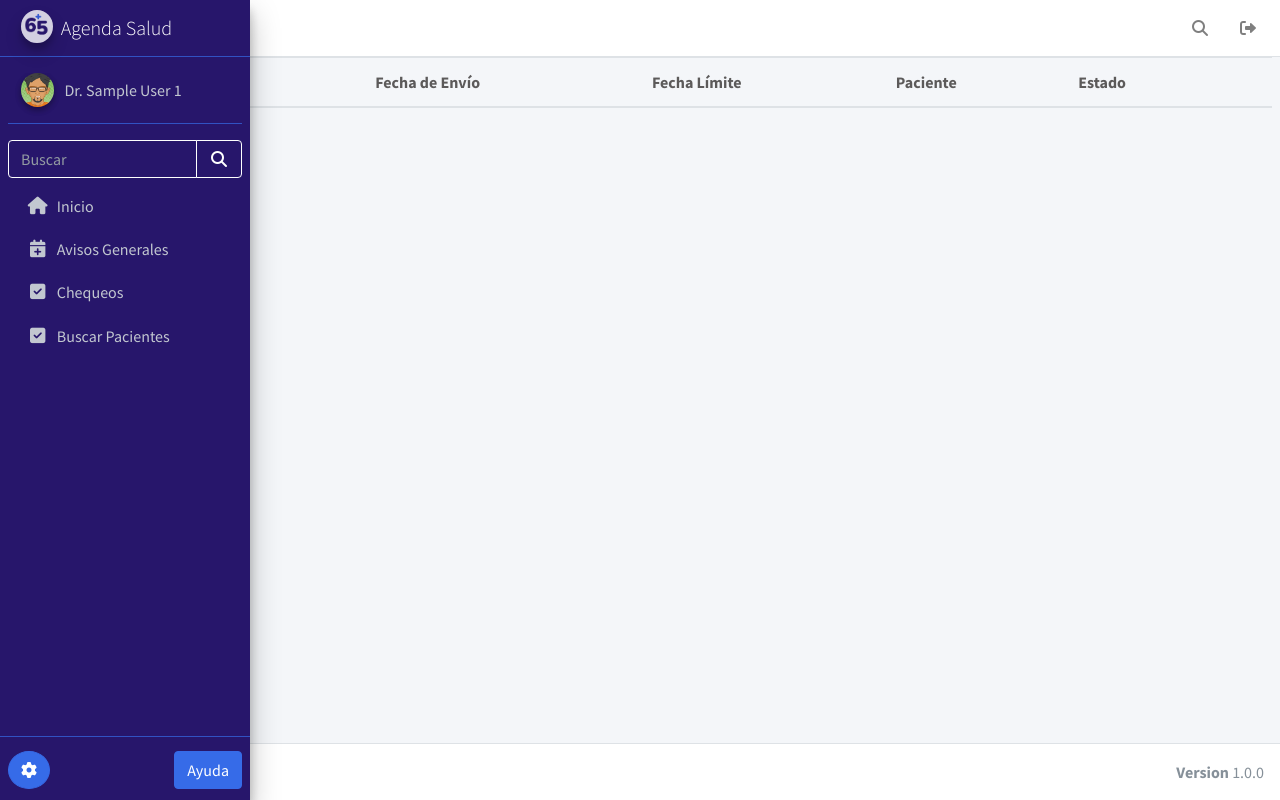
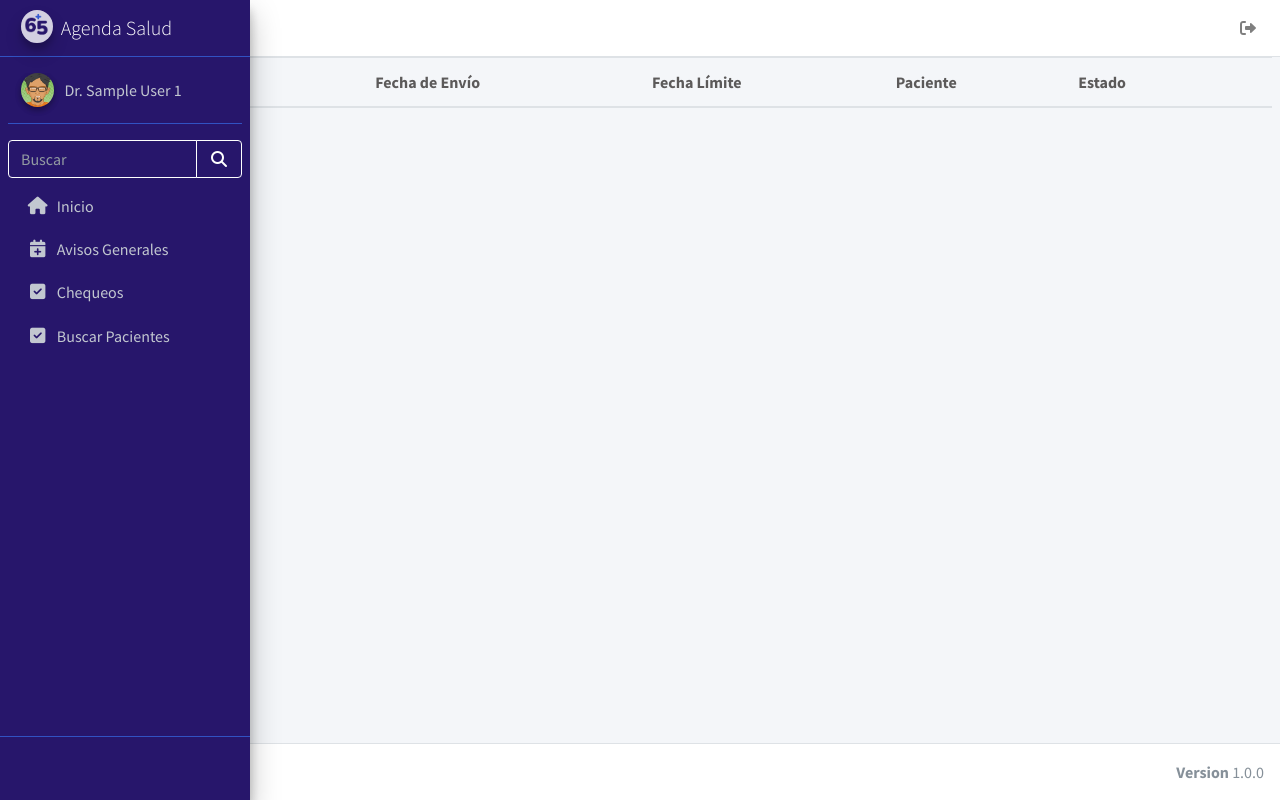
Before and after one commit to idei/S-65, a PHP site: page /S-65/app_web/chequeos_enviados.php in a window 1280 px wide. Run offline with PHP 8.4, Linux system fonts and the light colour scheme; a user stored in the database is signed in; lists and menus that the app fills with data are empty; some libraries are stand-ins or nearby versions.

Commit message:
cambios web

```diff
--- a/app_web/avisos.php
+++ b/app_web/avisos.php
@@ -53,6 +53,7 @@ $id_medico = $_SESSION["id_medico"];
                         <div class="container-fluid">
                             <div class="row">
                                 <div class="col-3">
+                                    <br></br>
                                     <button class="btn btn-primary float-left" onclick="$('#nuevoAvisoGrupalModal').modal('show')"><i class="fa fa-users" aria-hidden="true"></i> Crear Aviso Grupal</button>
                                 </div>
                                 <div class="col-9">
--- a/app_web/chequeos_enviados.php
+++ b/app_web/chequeos_enviados.php
@@ -288,7 +288,7 @@ session_start();
           <td>${element['fecha_limite']}</td>
           <td>${element['apellido_paciente']} ${element['nombre_paciente']}</td>
           <td>${element['nombre_estado']}</td>
-          <td><button class="btn btn-sm btn-primary ${estado} " onclick="ver_mas_chequeo('${element['id']}','${element['nombre']}','${element['resultado']}')"><i class="fa-solid fa-file-lines"></i></button>
+          <td><button class="btn btn-sm btn-primary ${estado} " onclick="ver_mas_chequeo('${element['id']}','${element['nombre_estado']}','${element['resultado']}')"><i class="fa-solid fa-file-lines"></i></button>
           </td>
           </tr>
           `;
@@ -304,11 +304,12 @@ session_start();
         }
 
         function ver_mas_chequeo(id_chequeo, nombre_estado, resultado) {
+            console.log(nombre_estado);
       if (nombre_estado == "Enviado") {
         console.log(nombre_estado);
 
       } else {
-        if (nombre_estado = "Respondido") {
+        if (nombre_estado == "Respondido") {
           console.log(nombre_estado);
           $('#modal_resultado_chequeo').modal('show'); // abrir
           modal_resultado.innerHTML = `
--- a/app_web/templates/navbar_template.php
+++ b/app_web/templates/navbar_template.php
@@ -16,11 +16,11 @@
     <!-- Right navbar links -->
     <ul class="navbar-nav ml-auto">
       <!-- Navbar Search -->
-      <li class="nav-item">
+      <!-- <li class="nav-item">
         <a class="nav-link" data-widget="navbar-search" href="#" role="button">
           <i class="fas fa-search"></i>
         </a>
-        <div class="navbar-search-block">
+         <div class="navbar-search-block">
           <form class="form-inline">
             <div class="input-group input-group-sm">
               <input class="form-control form-control-navbar" type="search" placeholder="Buscar" aria-label="Search">
@@ -35,7 +35,7 @@
             </div>
           </form>
         </div>
-      </li>
+      </li> -->
 
       <!-- Messages Dropdown Menu
       <li class="nav-item dropdown">
--- a/app_web/templates/sidebar_template.php
+++ b/app_web/templates/sidebar_template.php
@@ -87,8 +87,8 @@ $apellido=$_SESSION['apellido'];
   <!-- /.sidebar -->
 
   <div class="sidebar-custom">
-    <a href="#" class="btn btn-link" id="buttonfix2"><i class="fas fa-cog"></i></a>
-    <a href="#" class="btn btn-secondary hide-on-collapse pos-right"  id="buttonfix1" >Ayuda</a>
+    <!-- <a href="#" class="btn btn-link" id="buttonfix2"><i class="fas fa-cog"></i></a>
+    <a href="#" class="btn btn-secondary hide-on-collapse pos-right"  id="buttonfix1" >Ayuda</a> -->
   </div>
   <!-- /.sidebar-custom -->
 </aside>
```
